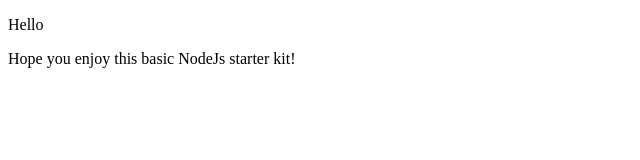
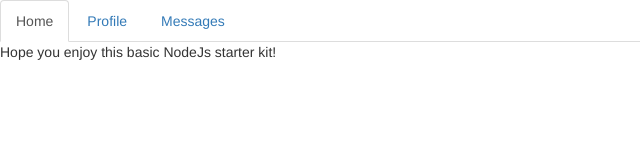
Before and after one commit to niarve/lidget, a website with bundled scripts: page index.html in a window 1280 px wide. Shown: the whole page, without its empty margins (0-640 px from the left). Built offline with nearby package versions, Linux system fonts and the light colour scheme; files whose address does not match are found by name.

Commit message:
added bootstrap

```diff
--- a/index.html
+++ b/index.html
@@ -3,10 +3,13 @@
   <head>
     <link href="https://fonts.googleapis.com/css?family=Open+Sans" rel="stylesheet">
     <link rel="stylesheet" href="assets/app.css">
+    <!-- Latest compiled and minified CSS -->
+    <link rel="stylesheet" href="https://maxcdn.bootstrapcdn.com/bootstrap/3.3.7/css/bootstrap.min.css" integrity="sha384-BVYiiSIFeK1dGmJRAkycuHAHRg32OmUcww7on3RYdg4Va+PmSTsz/K68vbdEjh4u" crossorigin="anonymous">
+
     <script type="text/javascript" src="https://ajax.googleapis.com/ajax/libs/angularjs/1.6.2/angular.min.js"></script>
     <script type="text/javascript" src="assets/app.bundle.js"></script>
   </head>
-  <body ng-app="app" ng-controller="MainController as mainCtrl">
+  <body ng-app="app">
     @@include('home')
   </body>
 </html>
--- a/views/home.html
+++ b/views/home.html
@@ -1,5 +1,8 @@
-<p>Hello</p>
-
-<div>
+<div ng-controller="MainController as MainCtrl">
+  <ul class="nav nav-tabs nav-justifieds">
+    <li role="presentation" class="active"><a href="#">Home</a></li>
+    <li role="presentation"><a href="#">Profile</a></li>
+    <li role="presentation"><a href="#">Messages</a></li>
+  </ul>
   {{greeting.text}}
 </div>
```
